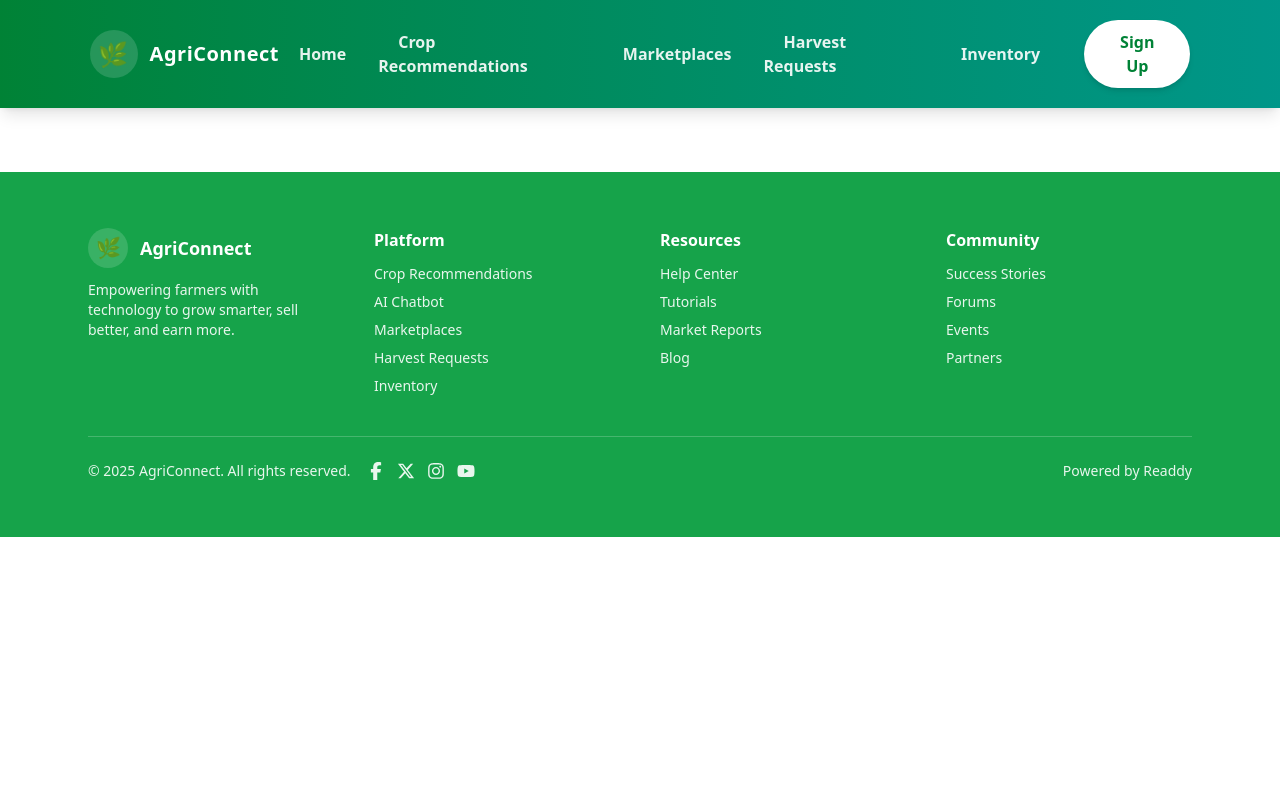
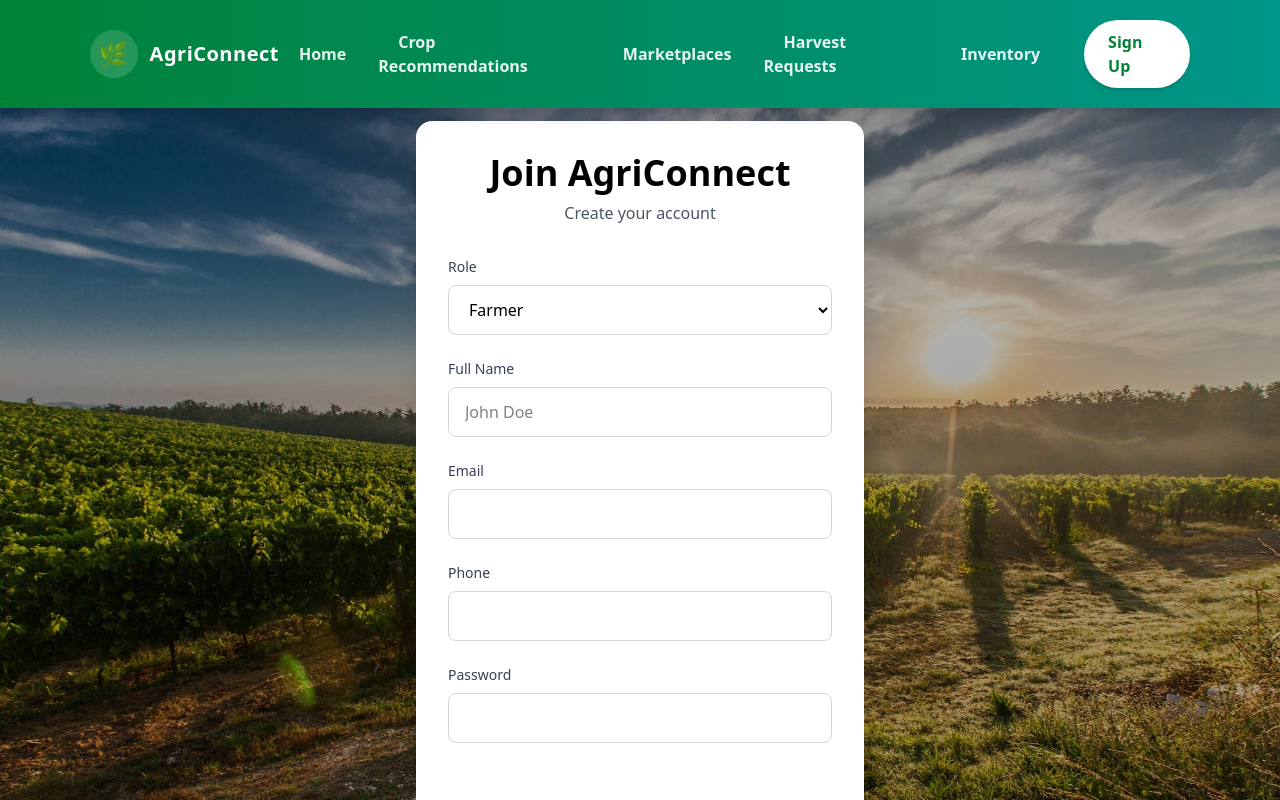
Before and after one commit to PrasadWijesinghe/AgriConnect, a React (Vite) app in the folder frontend/: page /signup in a window 1280 px wide. Shown: the top 800 px of the page. Built offline with nearby package versions, Linux system fonts and the light colour scheme.

Commit message:
Initial commit: Add AgriConnect project with login/signup pages and updates

```diff
--- a/frontend/src/App.jsx
+++ b/frontend/src/App.jsx
@@ -6,6 +6,8 @@ import CropRecommendations from './pages/CropRecommendations';
 import Marketplaces from './pages/Marketplaces';
 import HarvestRequests from './pages/HarvestRequests';
 import Inventory from './pages/Inventory';
+import Login from './pages/Login';
+import Singup from './pages/Singup';
 
 function App() {
   return (
@@ -17,6 +19,8 @@ function App() {
         <Route path="/marketplaces" element={<Marketplaces />} />
         <Route path="/harvest-requests" element={<HarvestRequests />} />
         <Route path="/inventory" element={<Inventory />} />
+        <Route path="/login" element={<Login />} />
+        <Route path="/signup" element={<Singup />} />
       </Routes>
       <Footer />
     </Router>
--- a/frontend/src/components/Header.jsx
+++ b/frontend/src/components/Header.jsx
@@ -30,9 +30,9 @@ function Header() {
               <li><Link to="/inventory" className={navLinkClass('/inventory')}>Inventory</Link></li>
             </ul>
           </nav>
-          <button className="px-6 py-2.5 rounded-full bg-white text-green-700 font-semibold text-base shadow-md hover:bg-white/95 hover:shadow-lg transition-all duration-200">
+          <Link to="/signup" className="px-6 py-2.5 rounded-full bg-white text-green-700 font-semibold text-base shadow-md hover:bg-white/95 hover:shadow-lg transition-all duration-200">
             Sign Up
-          </button>
+          </Link>
         </div>
       </div>
     </header>
--- /dev/null
+++ b/frontend/src/pages/Login.jsx
@@ -0,0 +1,89 @@
+import { useState } from 'react';
+import { useNavigate, Link } from 'react-router-dom';
+import assets from '../assets/assets';
+
+export default function Login() {
+  const [email, setEmail] = useState('');
+  const [password, setPassword] = useState('');
+  const [role, setRole] = useState('farmer');
+  const navigate = useNavigate();
+
+  const handleLogin = (e) => {
+    e.preventDefault();
+
+    // Mock authentication (replace with real API later)
+    const user = { email, role };
+    localStorage.setItem('agriUser', JSON.stringify(user));
+
+    // Redirect to harvest requests or dashboard
+    navigate('/harvest-requests');
+  };
+
+  return (
+
+
+    <div className="min-h-screen bg-cover bg-center bg-fixed flex items-center justify-center px-4 relative" style={{ backgroundImage: `url(${assets.bg_home})` }}>
+      {/* Overlay for better text readability */}
+      <div className="absolute inset-0 bg-black/30"></div>
+
+      <div className="max-w-md w-full bg-white rounded-2xl shadow-xl p-8 relative z-10">
+        <div className="text-center mb-8">
+          <h1 className="text-4xl font-bold text-primary">AgriConnect</h1>
+          <p className="text-gray-600 mt-2">Connecting Farmers & Buyers</p>
+        </div>
+
+        <form onSubmit={handleLogin} className="space-y-6">
+          <div>
+            <label className="block text-sm font-medium text-gray-700 mb-2">Role</label>
+            <select
+              value={role}
+              onChange={(e) => setRole(e.target.value)}
+              className="w-full px-4 py-3 border border-gray-300 rounded-lg focus:ring-2 focus:ring-primary focus:border-transparent"
+            >
+              <option value="farmer">Farmer</option>
+              <option value="buyer">Buyer / Harvest Requester</option>
+            </select>
+          </div>
+
+          <div>
+            <label className="block text-sm font-medium text-gray-700 mb-2">Email</label>
+            <input
+              type="email"
+              value={email}
+              onChange={(e) => setEmail(e.target.value)}
+              required
+              className="w-full px-4 py-3 border border-gray-300 rounded-lg focus:ring-2 focus:ring-primary focus:border-transparent"
+              placeholder="your@email.com"
+            />
+          </div>
+
+          <div>
+            <label className="block text-sm font-medium text-gray-700 mb-2">Password</label>
+            <input
+              type="password"
+              value={password}
+              onChange={(e) => setPassword(e.target.value)}
+              required
+              className="w-full px-4 py-3 border border-gray-300 rounded-lg focus:ring-2 focus:ring-primary focus:border-transparent"
+              placeholder="••••••••"
+            />
+          </div>
+
+          <button
+            type="submit"
+            className="w-full bg-primary text-white py-3 rounded-lg font-semibold hover:bg-green-700 transition duration-200"
+          >
+            Login
+          </button>
+        </form>
+
+        <p className="text-center mt-6 text-gray-600">
+          Don't have an account?{' '}
+          <Link to="/signup" className="text-primary font-semibold hover:underline">
+            Sign up here
+          </Link>
+        </p>
+      </div>
+    </div>
+  );
+}
--- /dev/null
+++ b/frontend/src/pages/Singup.jsx
@@ -0,0 +1,111 @@
+import { useState } from 'react';
+import { useNavigate } from 'react-router-dom';
+import assets from '../assets/assets';
+
+export default function Signup() {
+  const [name, setName] = useState('');
+  const [email, setEmail] = useState('');
+  const [password, setPassword] = useState('');
+  const [phone, setPhone] = useState('');
+  const [role, setRole] = useState('farmer');
+  const navigate = useNavigate();
+
+  const handleSignup = (e) => {
+    e.preventDefault();
+
+    // Mock signup
+    const user = { name, email, phone, role };
+    localStorage.setItem('agriUser', JSON.stringify(user));
+
+    navigate('/login');
+  };
+
+  return (
+    <div className="min-h-screen bg-cover bg-center bg-fixed flex items-center justify-center px-4 relative" style={{ backgroundImage: `url(${assets.bg_home})` }}>
+      {/* Overlay for better text readability */}
+      <div className="absolute inset-0 bg-black/30"></div>
+
+      <div className="max-w-md w-full bg-white rounded-2xl shadow-xl p-8 relative z-10">
+        <div className="text-center mb-8">
+          <h1 className="text-4xl font-bold text-primary">Join AgriConnect</h1>
+          <p className="text-gray-600 mt-2">Create your account</p>
+        </div>
+
+        <form onSubmit={handleSignup} className="space-y-6">
+          <div>
+            <label className="block text-sm font-medium text-gray-700 mb-2">Role</label>
+            <select
+              value={role}
+              onChange={(e) => setRole(e.target.value)}
+              className="w-full px-4 py-3 border border-gray-300 rounded-lg focus:ring-2 focus:ring-primary"
+            >
+              <option value="farmer">Farmer</option>
+              <option value="buyer">Buyer / Harvest Requester</option>
+            </select>
+          </div>
+
+          <div>
+            <label className="block text-sm font-medium text-gray-700 mb-2">Full Name</label>
+            <input
+              type="text"
+              value={name}
+              onChange={(e) => setName(e.target.value)}
+              required
+              className="w-full px-4 py-3 border border-gray-300 rounded-lg focus:ring-2 focus:ring-primary"
+              placeholder="John Doe"
+            />
+          </div>
+
+          <div>
+            <label className="block text-sm font-medium text-gray-700 mb-2">Email</label>
+            <input
+              type="email"
+              value={email}
+              onChange={(e) => setEmail(e.target.value)}
+              required
+              className="w-full px-4 py-3 border border-gray-300 rounded-lg focus:ring-2 focus:ring-primary"
+            />
+          </div>
+
+          <div>
+            <label className="block text-sm font-medium text-gray-700 mb-2">Phone</label>
+            <input
+              type="tel"
+              value={phone}
+              onChange={(e) => setPhone(e.target.value)}
+              required
+              className="w-full px-4 py-3 border border-gray-300 rounded-lg focus:ring-2 focus:ring-primary"
+            />
+          </div>
+
+          <div>
+            <label className="block text-sm font-medium text-gray-700 mb-2">Password</label>
+            <input
+              type="password"
+              value={password}
+              onChange={(e) => setPassword(e.target.value)}
+              required
+              className="w-full px-4 py-3 border border-gray-300 rounded-lg focus:ring-2 focus:ring-primary"
+            />
+          </div>
+
+          <button
+            type="submit"
+            className="w-full bg-primary text-white py-3 rounded-lg font-semibold hover:bg-green-700 transition"
+          >
+            Create Account
+          </button>
+        </form>
+
+        <p className="text-center mt-6 text-gray-600">
+          Already have an account?{' '}
+          <a href="/login" className="text-primary font-semibold hover:underline">
+            Login
+          </a>
+        </p>
+
+
+      </div>
+    </div>
+  );
+}
```
